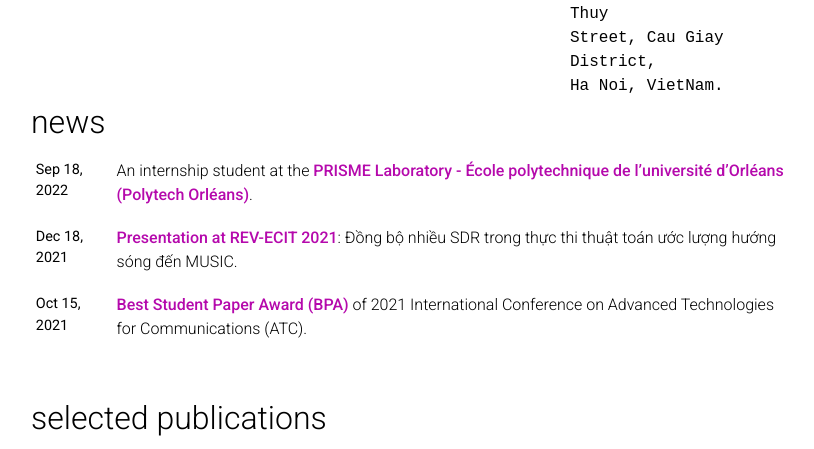
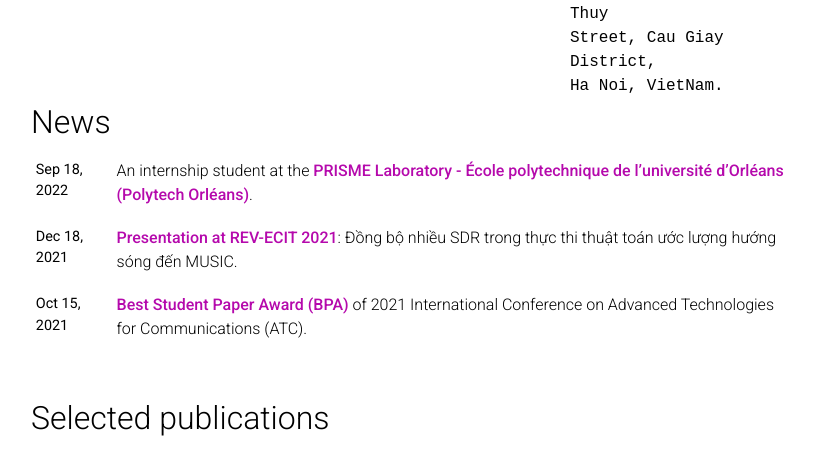
Before and after one commit to DoHaiSon/dohaison.github.io, a Jekyll site: the page built from _pages/about.md, in a window 1280 px wide and 1255 px high, cut to the strip 517-966 px from the top of the window. Shown: the whole strip, without its empty margins (224-1038 px from the left). Built offline with Jekyll 4.4.1, drawn with Linux system fonts in a browser that asks for light colours; full-size pictures stand in for the smaller copies a plugin makes; comment, search, counter and statistics services are not loaded; a style sheet for code colours, icons or effects is not loaded.

Commit message:
modified typo errors

```diff
--- a/_config.yml
+++ b/_config.yml
@@ -97,7 +97,7 @@ contact_note: >
 # Analytics and search engine verification
 # -----------------------------------------------------------------------------
 
-google_analytics: G-F4TYWWTYBS # your Goole Analytics measurement ID (format: G-XXXXXXXXXX)
+google_analytics: UA-218922207-1 # your Goole Analytics measurement ID (format: G-XXXXXXXXXX)
 panelbear_analytics:  # panelbear analytics site ID (format: XXXXXXXXX)
 
 google_site_verification: azd82SkDVR9jVXnOjCFDfHYixBoeTj5DB4BLzinzsfQ   # your google-site-verification ID (Google Search Console)
--- a/_includes/news.html
+++ b/_includes/news.html
@@ -1,6 +1,6 @@
 
           <div class="news">
-            <h2>news</h2>
+            <h2>News</h2>
             {% if site.news != blank -%}
             {%- assign news_size = site.news | size -%}
             <div class="table-responsive" {% if site.news_scrollable and news_size > 3 %}style="max-height: 10vw"{% endif %}>
--- a/_includes/selected_papers.html
+++ b/_includes/selected_papers.html
@@ -1,5 +1,5 @@
 
           <div class="publications">
-            <h2>selected publications</h2>
+            <h2>Selected publications</h2>
             {% bibliography -f papers -q @*[selected=true]* %}
           </div>
```
